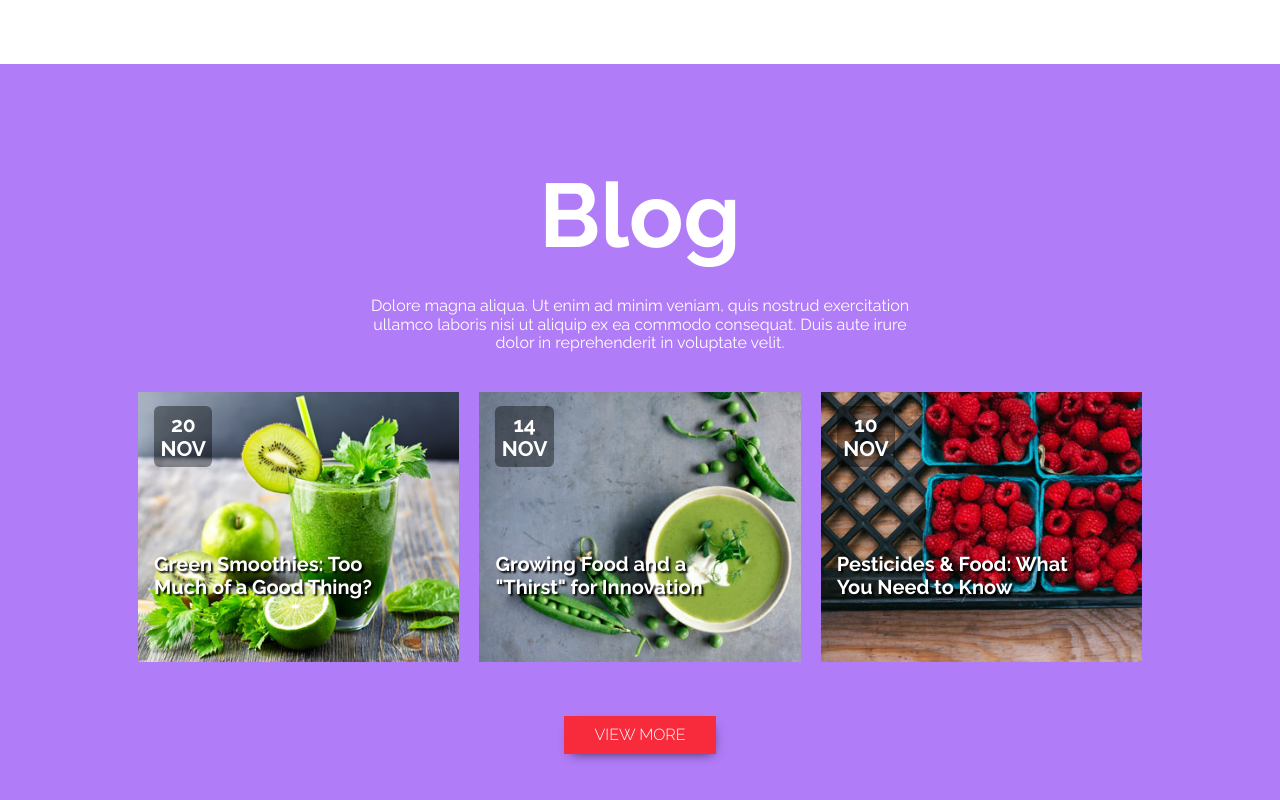
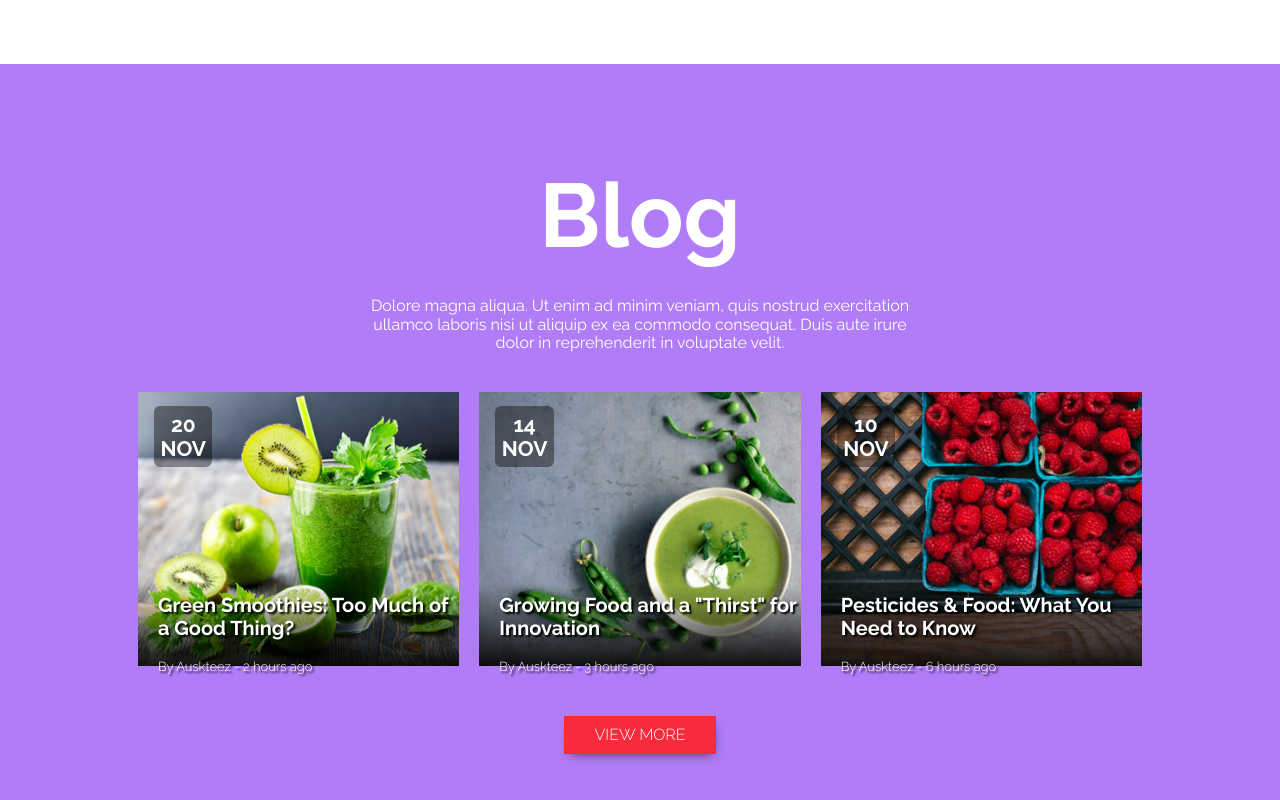
Before and after one commit to Spearek/Grid-mockup-project-wwdc_2, a website: page index.html in a window 1280 px wide. Shown: the part 3559-4359 px from the top of the page. Drawn offline with Linux system fonts and the light colour scheme.

Commit message:
post styles from blog section finished

```diff
--- a/assets/scss/styles.scss
+++ b/assets/scss/styles.scss
@@ -349,6 +349,7 @@ justify-content: space-between;
 
 		&__image{
 			width:100%;
+			height: 100%;
 			position: relative;
 		}
 		&__date{
@@ -362,16 +363,28 @@ justify-content: space-between;
 			font-weight: $boldFont;
 			font-size: 21px;
 		}
-		&__title{
+		&__summary{
+			width:100%;
 			position: absolute;
-			font-size: 20px;
-			color: white;
-			top:0;
-			left: 5%;
-			width:80%;
-			padding-top: 50%;
+			height: 30%;
+			bottom: 0;
+			background-image: linear-gradient(to top, rgba(0,0,0,0.9), rgba(0,0,0,0.0));
 			text-align: left;
-			text-shadow: black 2px 2px 2px;
+
+			&__title{
+				font-size: 20px;
+				color: white;
+				text-shadow: black 2px 2px 2px;
+				margin-top: 10px;
+				margin-left: 20px;
+				padding-bottom: 20px;
+			}
+			&__author{
+				font-size:13px;
+				color:white;
+				text-shadow: black 2px 2px 2px;
+				margin-left: 20px;
+			}
 		}
 	}
 }
--- a/index.html
+++ b/index.html
@@ -92,20 +92,29 @@
                 <div class="post">
                     <img class="post__image" src="./assets/img/blog_smoothie.jpg" alt="apple smoothie">
                     <div class="post__date"><p>20<br/> NOV</p></div>
-                    <h3 class="post__title">Green Smoothies: Too Much of a Good Thing?</h3>
-                    <span class="post__author"></span>
+                    <div class="post__summary">
+                        <h3 class="post__summary__title">Green Smoothies: Too Much of a Good Thing?</h3>
+                        <p class="post__summary__author">By Auskteez - 2 hours ago</p>
+                    </div>
+
                 </div>
                 <div class="post">
                     <img class="post__image" src="./assets/img/blog_peas.jpg" alt="peas soup">
                     <div class="post__date"><p>14<br/> NOV</p></div>
-                    <h3 class="post__title">Growing Food and a "Thirst" for Innovation</h3>
-                    <span class="post__author"></span>
+                    <div class="post__summary">
+                        <h3 class="post__summary__title">Growing Food and a "Thirst" for Innovation</h3>
+                        <p class="post__summary__author">By Auskteez - 3 hours ago</p>
+                    </div>
+
                 </div>
                 <div class="post">
                     <img class="post__image" src="./assets/img/blog_raspberries.jpg" alt="raspberries boxes">
                     <div class="post__date"><p>10<br/> NOV</p></div>
-                    <h3 class="post__title">Pesticides & Food: What You Need to Know</h3>
-                    <span class="post__author"></span>
+                    <div class="post__summary">
+                        <h3 class="post__summary__title">Pesticides & Food: What You Need to Know</h3>
+                        <p class="post__summary__author">By Auskteez - 6 hours ago</p>
+                    </div>
+
                 </div>
             </div>
             <button class="blog__btn">VIEW MORE</button>
```
Also changed, not shown: assets/css/styles.css, 1 other file.
